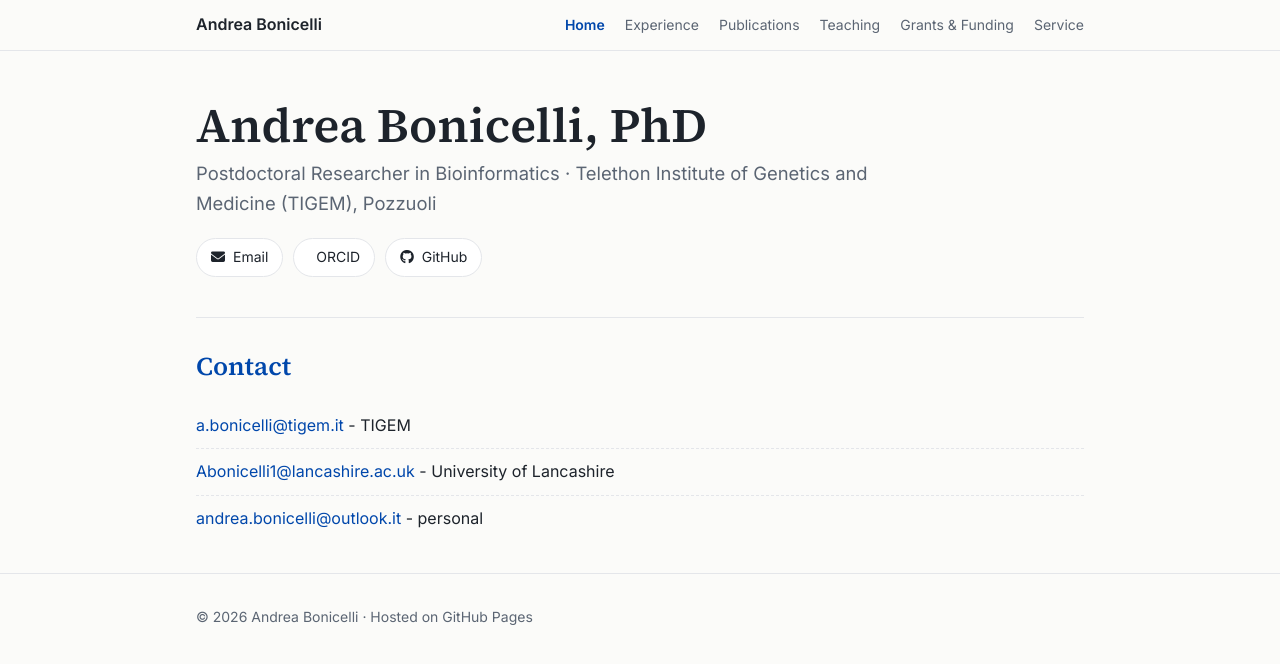
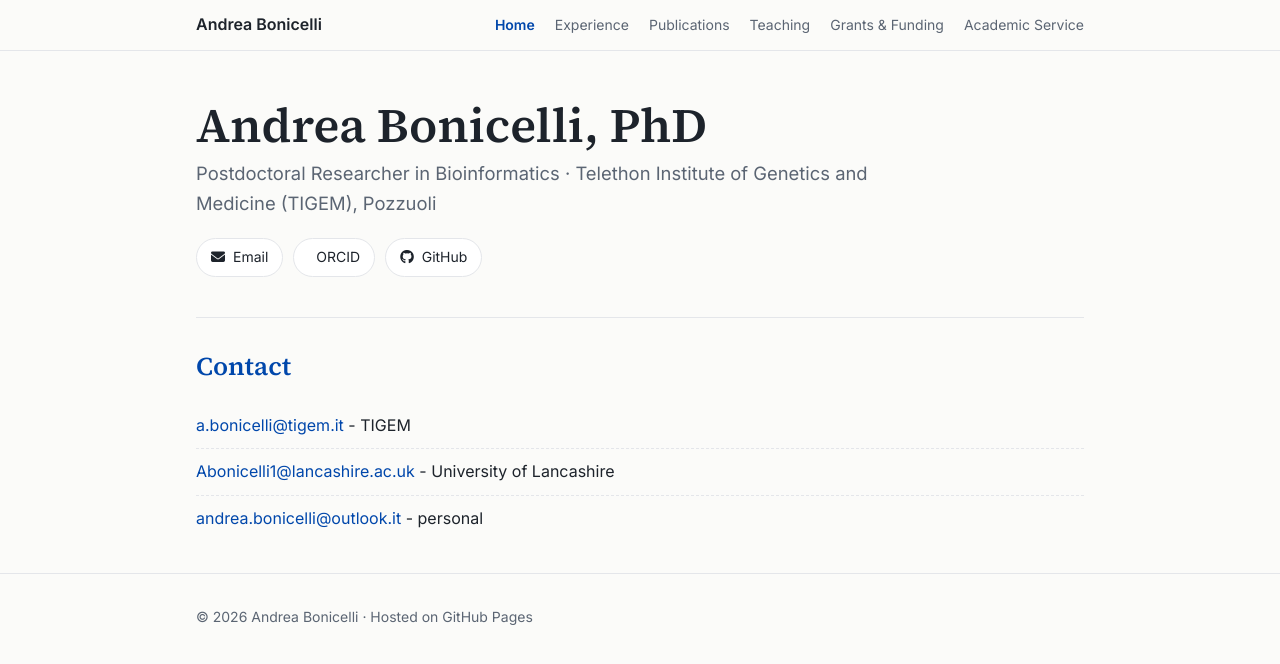
Before and after one commit to abonicell/abonicell.github.io, a Jekyll site: the page built from index.md, in a window 1280 px wide. Shown: the top 664 px of the page. Built offline with Jekyll 4.4.1, drawn with Linux system fonts in a browser that asks for light colours; a style sheet for code colours, icons or effects is not loaded.

Commit message:
Rename 'Service' to 'Academic Service' in config

```diff
--- a/_config.yml
+++ b/_config.yml
@@ -15,7 +15,7 @@ nav:
     url: /teaching/
   - title: Grants & Funding
     url: /grants/
-  - title: Service
+  - title: Academic Service
     url: /service/
 
 markdown: kramdown
```
